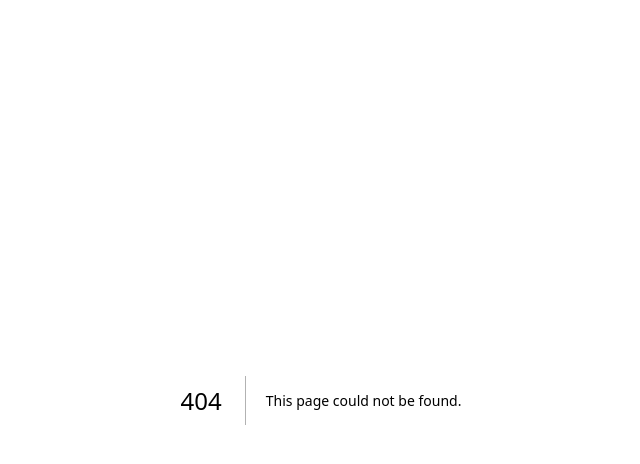
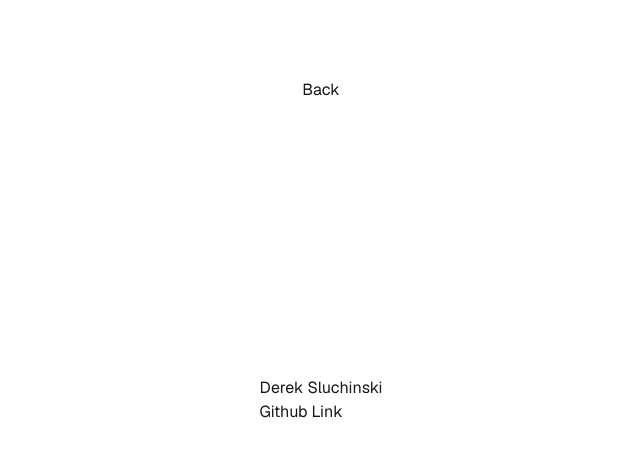
Before and after one commit to D-Sluchinski/cprg306-assignments, a Next.js app: page /week-1 in a window 1280 px wide. Before the commit this address had no page. Shown: the top 464 px of the page, without its empty margins (319-959 px from the left). Built offline with nearby package versions, Linux system fonts and the light colour scheme.

Commit message:
week-1
add week 1 page

```diff
--- a/app/page.js
+++ b/app/page.js
@@ -9,8 +9,10 @@ export default function Home() {
         <div>
           <h1 >WEB DEV 2</h1>
           <ul>
+          <li><Link href={"/week-1"} className="hover:underline">Week 1</Link></li>
           <li><Link href={"/week-2"} className="hover:underline">Week 2</Link></li>
           <li><Link href={"/week-3"} className="hover:underline">Week 3</Link></li>
+          <li><Link href={"/week-4"} className="hover:underline">Week 4</Link></li>
           </ul>
         </div>
       </main>
--- /dev/null
+++ b/app/week-1/page.js
@@ -0,0 +1,14 @@
+import Link from "next/link";
+
+export default function Page() {
+  return (
+
+    <div className="grid grid-rows-[20px_1fr_20px] items-center justify-items-center min-h-screen p-8 pb-20 gap-16 sm:p-20 font-[family-name:var(--font-geist-sans)]">
+      <div className="p-5"><Link href={'/'} className="hover:underline">Back</Link></div>
+        <div>
+            <h1>Derek Sluchinski</h1>
+            <Link href={'https://github.com/D-Sluchinski/cprg306-assignments'} className="hover:underline">Github Link</Link>
+        </div>
+    </div>
+  );
+}
```
Also changed, not shown: 1 other file (tests, documents, lock files or other folders).
